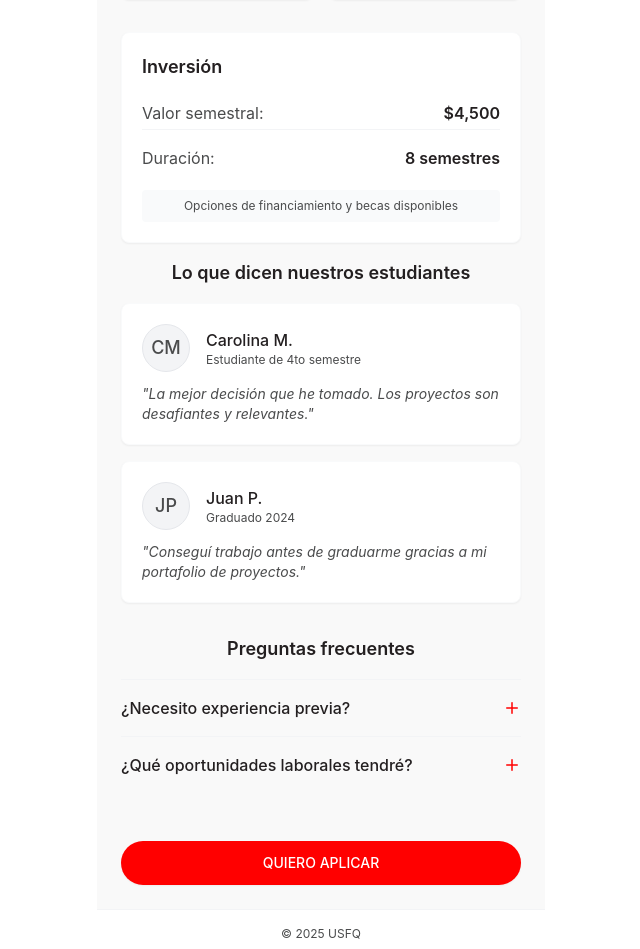
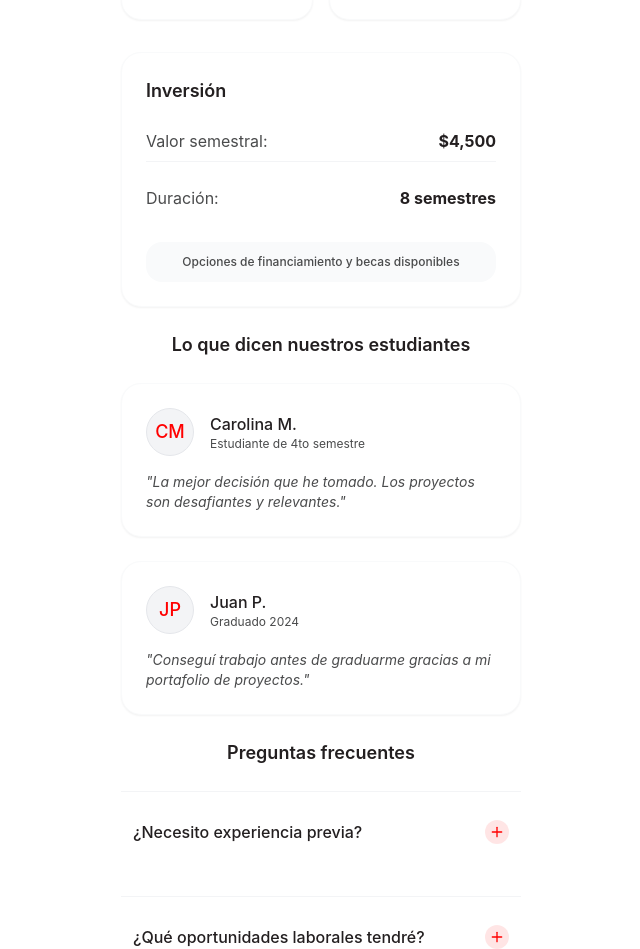
Before and after one commit to MartinMafla/usfq-mobile-pages, a React (Vite) app: page /estudiantes/decision in a window 1280 px wide. Shown: the part 247-1196 px from the top of the page, without its empty margins (319-959 px from the left). Built offline with nearby package versions, Linux system fonts and the light colour scheme.

Commit message:
Refactor: Improve UI design
Apply a more modern and minimalist design to the UI, using white backgrounds, red accents, rounded corners, and shadows for a futuristic look.

```diff
--- a/src/App.css
+++ b/src/App.css
@@ -31,20 +31,86 @@
   }
 }
 
+/* Hover effects */
+.hover-scale {
+  transition: transform 0.2s ease, box-shadow 0.2s ease;
+}
+
+.hover-scale:hover {
+  transform: translateY(-2px);
+  box-shadow: 0 10px 20px rgba(0,0,0,0.1);
+}
+
+/* Card hover effects */
+.card-hover {
+  transition: all 0.3s ease;
+}
+
+.card-hover:hover {
+  border-color: rgba(255, 0, 0, 0.3);
+  box-shadow: 0 8px 16px rgba(0,0,0,0.05);
+}
+
 /* Custom scrollbar */
 ::-webkit-scrollbar {
-  width: 8px;
+  width: 6px;
 }
 
 ::-webkit-scrollbar-track {
-  background: #f1f1f1;
+  background: #f8f8f8;
+  border-radius: 3px;
 }
 
 ::-webkit-scrollbar-thumb {
   background: #4A4B4C;
-  border-radius: 4px;
+  border-radius: 3px;
 }
 
 ::-webkit-scrollbar-thumb:hover {
   background: #FF0000;
 }
+
+/* Red accent line */
+.red-accent {
+  position: relative;
+}
+
+.red-accent::before {
+  content: '';
+  position: absolute;
+  left: 0;
+  top: 0;
+  height: 100%;
+  width: 3px;
+  background-color: #FF0000;
+  border-radius: 2px;
+}
+
+/* Focus effect for inputs */
+.focus-effect {
+  transition: all 0.3s ease;
+}
+
+.focus-effect:focus {
+  box-shadow: 0 0 0 2px rgba(255, 0, 0, 0.2);
+  border-color: #FF0000;
+}
+
+/* Modern red button with hover effect */
+.modern-red-button {
+  background-color: #FF0000;
+  color: white;
+  border-radius: 30px;
+  padding: 12px 24px;
+  font-weight: 600;
+  font-size: 14px;
+  letter-spacing: 0.5px;
+  transition: all 0.3s ease;
+  box-shadow: 0 4px 10px rgba(255, 0, 0, 0.2);
+}
+
+.modern-red-button:hover {
+  transform: translateY(-2px);
+  box-shadow: 0 6px 14px rgba(255, 0, 0, 0.3);
+  background-color: #e60000;
+}
--- a/src/components/Footer.tsx
+++ b/src/components/Footer.tsx
@@ -2,8 +2,8 @@
 const Footer = () => {
   return (
     <footer className="usfq-footer">
-      <div className="flex justify-center items-center">
-        <span>© {new Date().getFullYear()} USFQ</span>
+      <div className="flex justify-center items-center py-3">
+        <span className="text-xs text-[#4A4B4C]">© {new Date().getFullYear()} Universidad San Francisco de Quito</span>
       </div>
     </footer>
   );
--- a/src/index.css
+++ b/src/index.css
@@ -35,11 +35,11 @@
     --destructive: 0 100% 50%; /* #FF0000 */
     --destructive-foreground: 0 0% 100%;
 
-    --border: 220 1% 30%;
+    --border: 220 1% 90%;
     --input: 220 1% 90%;
     --ring: 0 100% 50%; /* #FF0000 */
 
-    --radius: 0.5rem;
+    --radius: 1rem;
   }
 
   .dark {
@@ -86,11 +86,11 @@
 
 /* Estilos compartidos para las landing pages USFQ */
 .usfq-container {
-  @apply max-w-md mx-auto min-h-screen flex flex-col bg-[#f9f9f9];
+  @apply max-w-md mx-auto min-h-screen flex flex-col bg-white;
 }
 
 .usfq-header {
-  @apply flex items-center justify-between p-4 bg-white shadow-sm border-b border-gray-100;
+  @apply flex items-center justify-between p-5 bg-white shadow-sm border-b border-gray-100 rounded-b-xl;
 }
 
 .usfq-footer {
@@ -98,7 +98,7 @@
 }
 
 .usfq-section {
-  @apply p-6;
+  @apply p-6 space-y-6;
 }
 
 .usfq-title {
@@ -110,12 +110,12 @@
 }
 
 .usfq-card {
-  @apply bg-white p-5 rounded-lg shadow-sm my-4 border border-gray-50;
+  @apply bg-white p-6 rounded-xl shadow-sm my-5 border border-gray-50;
 }
 
 .usfq-button-primary {
   @apply bg-[#FF0000] text-white rounded-full px-8 py-3 font-medium text-sm
-         uppercase text-center block mx-auto w-full hover:bg-[#e60000] transition-colors shadow-sm;
+         uppercase text-center block mx-auto w-full hover:bg-[#e60000] transition-colors shadow-md;
 }
 
 .usfq-button-secondary {
@@ -124,7 +124,7 @@
 }
 
 .usfq-input {
-  @apply w-full p-3 border border-gray-200 rounded-lg mb-4 bg-white focus:outline-none focus:ring-1 focus:ring-[#FF0000] focus:border-[#FF0000];
+  @apply w-full p-3 border border-gray-200 rounded-xl mb-4 bg-white focus:outline-none focus:ring-1 focus:ring-[#FF0000] focus:border-[#FF0000] shadow-sm;
 }
 
 .usfq-checkbox {
@@ -132,7 +132,7 @@
 }
 
 .usfq-banner {
-  @apply w-full bg-white mb-6 relative overflow-hidden;
+  @apply w-full bg-white mb-6 relative overflow-hidden rounded-bl-xl rounded-br-xl shadow-md;
 }
 
 .usfq-banner-content {
@@ -140,11 +140,11 @@
 }
 
 .usfq-area {
-  @apply flex items-center p-3 my-2 bg-white rounded-lg shadow-sm;
+  @apply flex items-center p-4 my-2 bg-white rounded-xl shadow-sm border border-gray-50 hover:border-[#FF0000]/30 transition-all;
 }
 
 .usfq-area-icon {
-  @apply w-10 h-10 rounded-lg bg-[#FF0000] flex items-center justify-center mr-4 shadow-sm;
+  @apply w-10 h-10 rounded-xl bg-[#FF0000] flex items-center justify-center mr-4 shadow-sm;
 }
 
 .usfq-highlight {
@@ -156,7 +156,7 @@
 }
 
 .usfq-testimonial {
-  @apply bg-white rounded-lg p-5 my-4 shadow-sm border border-gray-50;
+  @apply bg-white rounded-xl p-6 my-4 shadow-sm border border-gray-50;
 }
 
 .usfq-testimonial-avatar {
@@ -164,7 +164,7 @@
 }
 
 .usfq-stat-box {
-  @apply bg-white p-5 rounded-lg shadow-sm text-center border border-gray-50;
+  @apply bg-white p-5 rounded-xl shadow-sm text-center border border-gray-50 hover:border-[#FF0000]/30 transition-all;
 }
 
 .usfq-progress-bar {
--- a/src/pages/estudiantes/Decision.tsx
+++ b/src/pages/estudiantes/Decision.tsx
@@ -1,7 +1,7 @@
 
 import { useState } from 'react';
 import { useNavigate } from 'react-router-dom';
-import { ChevronDown, ChevronUp, Plus } from 'lucide-react';
+import { ChevronDown, ChevronUp, Plus, ArrowRight } from 'lucide-react';
 import Header from '@/components/Header';
 import Footer from '@/components/Footer';
 
@@ -34,40 +34,46 @@ const EstudiantesDecision = () => {
 
       <main className="flex-1">
         <section className="usfq-section">
+          <div className="mb-8">
             <h2 className="usfq-title text-center">¿Por qué estudiar con nosotros?</h2>
 
             <div className="grid grid-cols-2 gap-4 mb-8">
-            <div className="usfq-stat-box">
+              <div className="usfq-stat-box hover-scale">
                 <div className="text-3xl font-bold text-[#FF0000]">95%</div>
                 <div className="text-xs mt-1 text-[#4A4B4C]">Empleabilidad</div>
               </div>
-            <div className="usfq-stat-box">
+              <div className="usfq-stat-box hover-scale">
                 <div className="text-3xl font-bold text-[#FF0000]">15+</div>
                 <div className="text-xs mt-1 text-[#4A4B4C]">Convenios</div>
               </div>
             </div>
+          </div>
 
-          <div className="usfq-card mb-8">
+          <div className="usfq-card mb-8 hover:border-[#FF0000]/20 transition-all">
             <h3 className="usfq-subtitle">Inversión</h3>
-            <div className="space-y-3">
-              <div className="flex justify-between items-center py-1 border-b border-gray-100">
+            <div className="space-y-4">
+              <div className="flex justify-between items-center py-2 border-b border-gray-100">
                 <span className="text-[#4A4B4C]">Valor semestral:</span>
-                <span className="font-semibold text-[#231F20]">$4,500</span>
+                <span className="font-bold text-[#231F20]">$4,500</span>
               </div>
-              <div className="flex justify-between items-center py-1">
+              <div className="flex justify-between items-center py-2">
                 <span className="text-[#4A4B4C]">Duración:</span>
-                <span className="font-semibold text-[#231F20]">8 semestres</span>
+                <span className="font-bold text-[#231F20]">8 semestres</span>
               </div>
             </div>
-            <p className="text-xs mt-4 text-[#4A4B4C] bg-gray-50 p-2 rounded text-center">Opciones de financiamiento y becas disponibles</p>
+            <div className="mt-6">
+              <div className="bg-gray-50 p-3 rounded-lg text-center">
+                <p className="text-xs text-[#4A4B4C] font-medium">Opciones de financiamiento y becas disponibles</p>
+              </div>
+            </div>
           </div>
 
-          <h3 className="usfq-subtitle text-center">Lo que dicen nuestros estudiantes</h3>
+          <h3 className="usfq-subtitle text-center mt-8">Lo que dicen nuestros estudiantes</h3>
 
-          <div className="usfq-testimonial">
-            <div className="flex items-center mb-3">
-              <div className="usfq-testimonial-avatar">
-                <span className="text-[#4A4B4C] text-lg font-medium">CM</span>
+          <div className="usfq-testimonial hover-scale">
+            <div className="flex items-center mb-4">
+              <div className="usfq-testimonial-avatar bg-[#FF0000]/10">
+                <span className="text-[#FF0000] text-lg font-medium">CM</span>
               </div>
               <div>
                 <div className="font-medium text-[#231F20]">Carolina M.</div>
@@ -79,10 +85,10 @@ const EstudiantesDecision = () => {
             </p>
           </div>
 
-          <div className="usfq-testimonial">
-            <div className="flex items-center mb-3">
-              <div className="usfq-testimonial-avatar">
-                <span className="text-[#4A4B4C] text-lg font-medium">JP</span>
+          <div className="usfq-testimonial hover-scale">
+            <div className="flex items-center mb-4">
+              <div className="usfq-testimonial-avatar bg-[#FF0000]/10">
+                <span className="text-[#FF0000] text-lg font-medium">JP</span>
               </div>
               <div>
                 <div className="font-medium text-[#231F20]">Juan P.</div>
@@ -99,18 +105,22 @@ const EstudiantesDecision = () => {
           {frequentQuestions.map((item, index) => (
             <div key={index} className="usfq-accordion">
               <button
-                className="flex items-center justify-between w-full text-left"
+                className="flex items-center justify-between w-full text-left p-3 hover:bg-gray-50 rounded-lg transition-colors"
                 onClick={() => toggleQuestion(index)}
               >
                 <span className="font-medium text-[#231F20]">{item.question}</span>
                 {expandedQuestion === index ?
-                  <ChevronUp size={18} className="text-[#FF0000]" /> :
-                  <Plus size={18} className="text-[#FF0000]" />
+                  <div className="w-6 h-6 rounded-full bg-[#FF0000]/10 flex items-center justify-center">
+                    <ChevronUp size={16} className="text-[#FF0000]" />
+                  </div> :
+                  <div className="w-6 h-6 rounded-full bg-[#FF0000]/10 flex items-center justify-center">
+                    <Plus size={16} className="text-[#FF0000]" />
+                  </div>
                 }
               </button>
 
               {expandedQuestion === index && (
-                <div className="mt-3 text-sm text-[#4A4B4C] bg-gray-50 p-3 rounded-md">
+                <div className="mt-3 text-sm text-[#4A4B4C] bg-gray-50 p-4 rounded-xl ml-2 border-l-2 border-[#FF0000] scale-in">
                   {item.answer}
                 </div>
               )}
@@ -118,12 +128,13 @@ const EstudiantesDecision = () => {
           ))}
         </section>
 
-        <div className="p-6">
+        <div className="px-6 pb-8">
           <button
-            className="usfq-button-primary"
+            className="modern-red-button w-full flex items-center justify-center"
             onClick={() => navigate('/estudiantes/accion')}
           >
-            QUIERO APLICAR
+            <span>QUIERO APLICAR</span>
+            <ArrowRight size={16} className="ml-2" />
           </button>
         </div>
       </main>
--- a/tailwind.config.ts
+++ b/tailwind.config.ts
@@ -1,3 +1,4 @@
+
 import type { Config } from "tailwindcss";
 
 export default {
@@ -66,7 +67,14 @@ export default {
 			borderRadius: {
 				lg: 'var(--radius)',
 				md: 'calc(var(--radius) - 2px)',
-				sm: 'calc(var(--radius) - 4px)'
+				sm: 'calc(var(--radius) - 4px)',
+				xl: '1.25rem',
+				'2xl': '1.5rem',
+			},
+			boxShadow: {
+				'soft': '0 4px 20px rgba(0, 0, 0, 0.05)',
+				'card': '0 2px 12px rgba(0, 0, 0, 0.08)',
+				'button': '0 4px 10px rgba(255, 0, 0, 0.2)',
 			},
 			keyframes: {
 				'accordion-down': {
```
Also changed, not shown: src/components/Header.tsx (+25 -10 lines), src/components/VideoBanner.tsx (+11 -6 lines), src/pages/estudiantes/Confirmacion.tsx (+13 -8 lines), src/pages/estudiantes/Interes.tsx (+18 -10 lines), src/pages/profesionales/Confirmacion.tsx (+13 -8 lines), src/pages/profesionales/Interes.tsx (+14 -11 lines). Lines whose indentation alone changed are shown as unchanged.
